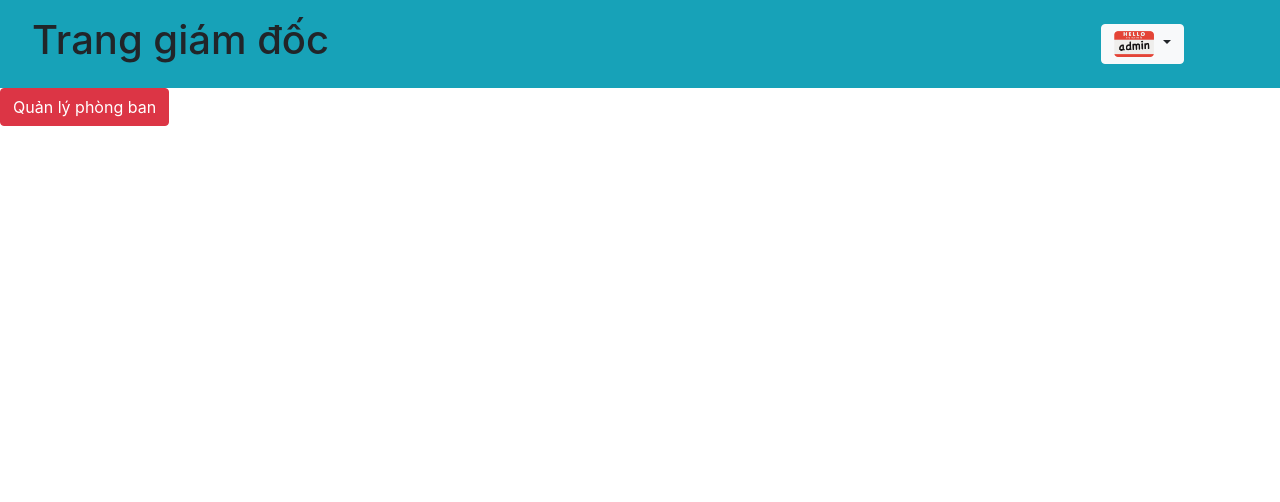
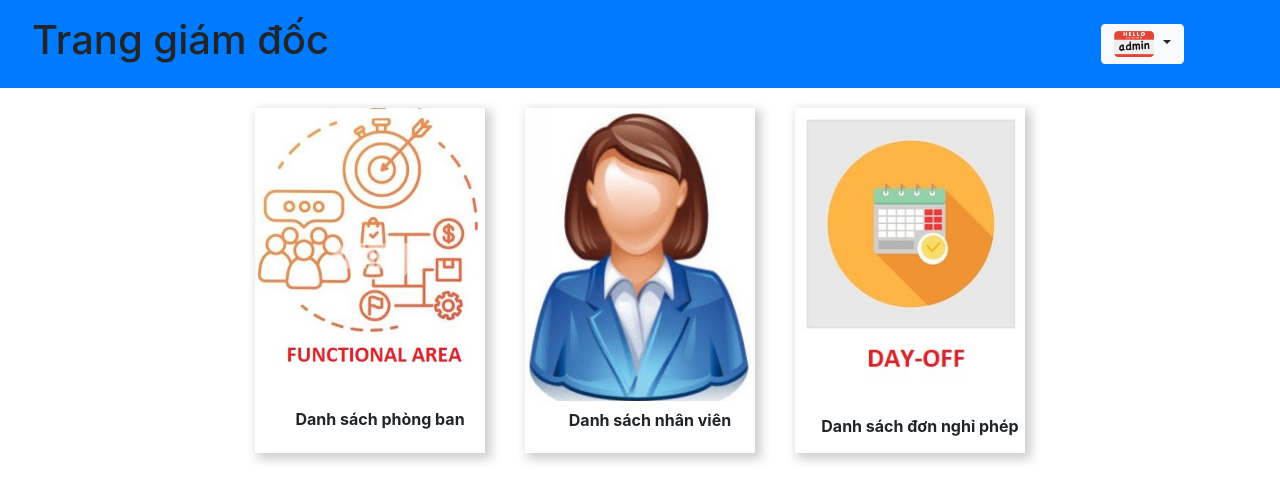
Before and after one commit to NHHNam/final-web, a PHP site: page /admin.php in a window 1280 px wide. Shown: the top 502 px of the page. Run offline with PHP 8.4, Linux system fonts and the light colour scheme; the visitor is signed in with stand-in values (Sample User, id 1); data comes from the database, SQL or seed files in the repository.

Commit message:
admin.php dsphongban.php

```diff
--- a/admin.php
+++ b/admin.php
@@ -24,6 +24,32 @@
         .nav-item .dropdown{
             margin-right: 80px;
         }
+        .content{
+            display: flex;
+            justify-content: center
+        }
+        .functional-area{
+            margin: 20px;
+            width: 230px;
+            height: 345px;
+            float: left;
+            box-shadow: 4px 4px 10px 2px rgba(0, 0, 0, 0.2);
+        }
+        .functional-area:hover {
+            box-shadow: 4px 4px 10px 2px rgba(0, 0, 0, 0.5);
+            transition: 0.2s;
+        }
+        .functional-area .name{
+            margin-bottom: 8px;
+            padding-left: 20px;
+            font-weight: bold;
+            font-size: 16px;
+            display: block;
+            text-align: center;
+        }
+        .functional-area img{
+            width: 100%;
+        }
     </style>
 </head>
 <body>
@@ -34,7 +60,7 @@
             $data = $result['data'];
         }
     ?>
-    <nav class="navbar navbar-expand-sm bg-info justify-content-between">
+    <nav class="navbar navbar-expand-sm bg-primary justify-content-between">
         <div class="nav-item">
             <h1 class="nav-link">Trang giám đốc</h1>
         </div>
@@ -44,12 +70,26 @@
                 <img src="<?= $data['image'] ?>" alt="Hinh dai dien" style="max-width: 40px;">
                 </button>
                 <div class="dropdown-menu">
-                    <a class="dropdown-item" href="api/duyetNghiAdmin.php">Duyet</a>
                     <a class="dropdown-item" href="logout.php">Đăng xuất</a>
                 </div>
             </div>
         </div>
     </nav>
-    <button class="btn btn-danger"><a style="text-decoration: none; color: #fff;" href="api/phongban.php">Quản lý phòng ban</a></button>
+    <div class="content">
+
+        <div class="functional-area" onclick="location.href='api/phongban.php'">
+            <img src="./images/dsphongban.jpg">
+            <div class="name">Danh sách phòng ban</div>
+        </div>
+        <div class="functional-area" onclick="location.href=''">
+            <img src="./images/dsnhanvien.jpg">
+            <div class="name">Danh sách nhân viên</div>
+        </div>
+        <div class="functional-area" onclick="location.href='api/duyetNghiAdmin.php'">
+            <img src="./images/dsdonnghiphep.jpg">
+            <div class="name">Danh sách đơn nghỉ phép</div>
+        </div>
+    </div>
+
 </body>
 </html>
```
Also changed, not shown: api/phongban.php (+29 -18 lines), images/dsdonnghiphep.jpg (added), images/dsnhanvien.jpg (added), images/dsphongban.jpg (added).
